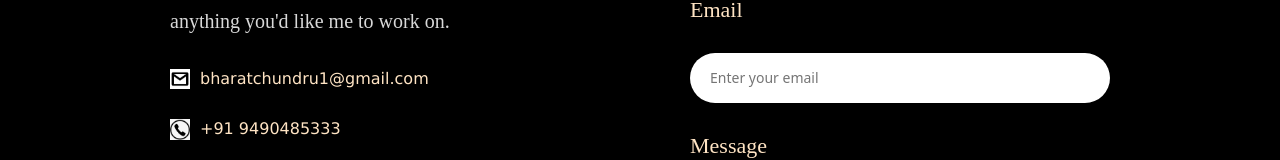
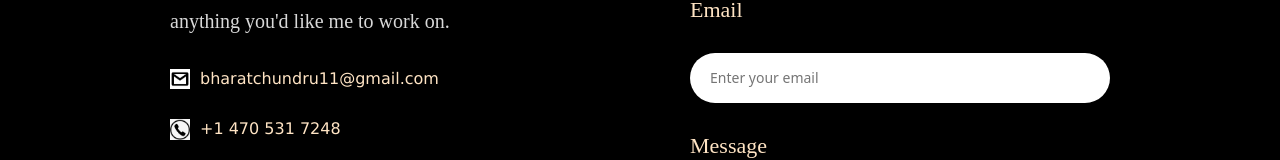
Before and after one commit to bharat-0099/website, a React (Vite) app: page / in a window 1280 px wide. Shown: the part 8423-8583 px from the top of the page. Built offline with nearby package versions, Linux system fonts and the light colour scheme.

Commit message:
Updated the contact section  files

```diff
--- a/src/Component/Contact/Contact.jsx
+++ b/src/Component/Contact/Contact.jsx
@@ -54,11 +54,11 @@ const Contact = () => {
                     <h1>Let's Talk</h1>
                     <p>Please feel free to send a message about anything you'd like me to work on.</p>
                     <label>
-                        <img src={m} alt="Gmail logo" /> bharatchundru1@gmail.com
+                        <img src={m} alt="Gmail logo" /> bharatchundru11@gmail.com
                     </label>
 
                     <label>
-                        <img src={cont} alt="Contact logo" /> +91 9490485333
+                        <img src={cont} alt="Contact logo" /> +1 470 531 7248
                     </label>
 
                 </div>
--- a/src/Component/Footer/Footer.jsx
+++ b/src/Component/Footer/Footer.jsx
@@ -9,7 +9,7 @@ const Footer = () => {
   return (
     <div className='footer'>
       <div className="social">
-        <a href="mailto:bharatchundru1@gmail.com">
+        <a href="mailto:bharatchundru11@gmail.com">
           <img src={mail} alt="Gmail" className='logo' />
         </a>
 
```
Also changed, not shown: 5 other files (tests, documents, lock files or other folders).
